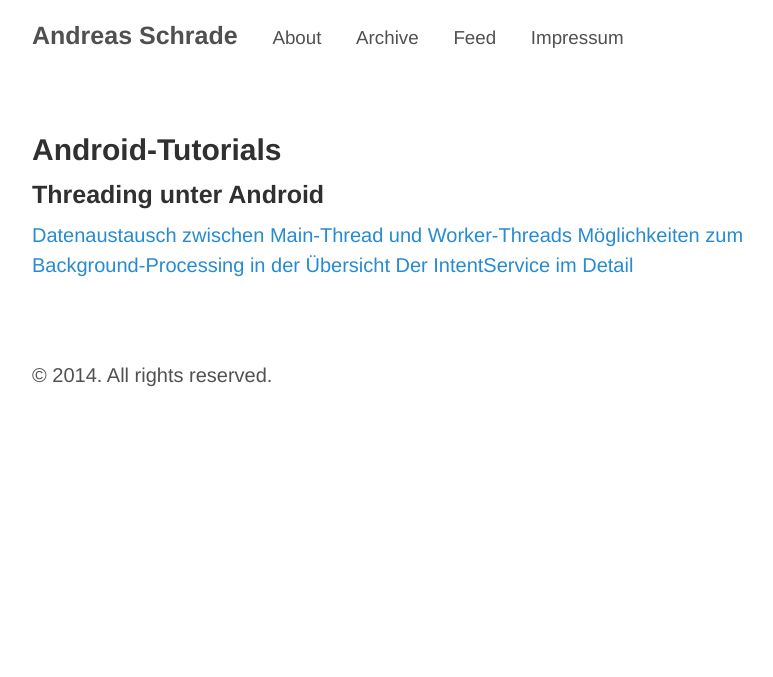
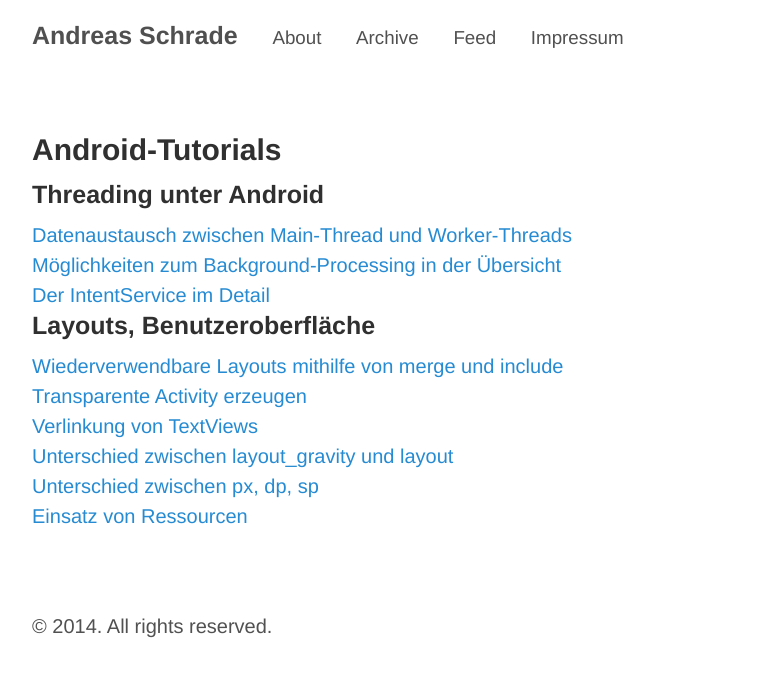
Before and after one commit to andreasschrade/andreasschrade.github.com, a Jekyll site: the page built from index.html, in a window 1280 px wide. Shown: the top 677 px of the page, without its empty margins (248-1021 px from the left). Built offline with Jekyll 4.4.1, drawn with Linux system fonts in a browser that asks for light colours; Markdown is read by kramdown in place of the engine named in the settings; the list of posts is cut into pages by our own code.

Commit message:
added homepage

```diff
--- a/index.html
+++ b/index.html
@@ -7,9 +7,16 @@
   <div class="post">
     <h2 class="post-title">Android-Tutorials</h2>
     <h3 class="post-title">Threading unter Android</h3>
-    <a href="{% post_url 2012-02-24-android-datenaustausch-zwischen-main-thread-und-worker-threads %}">Datenaustausch zwischen Main-Thread und Worker-Threads</a>
-    <a href="{% post_url 2014-06-17-android-moeglichkeiten-zum-background-processing-im-vergleich %}">Möglichkeiten zum Background-Processing in der Übersicht</a>
-    <a href="{% post_url 2014-06-17-android-verwendung-von-IntentService %}">Der IntentService im Detail</a>
+    <a href="{% post_url 2012-02-24-android-datenaustausch-zwischen-main-thread-und-worker-threads %}">Datenaustausch zwischen Main-Thread und Worker-Threads</a><br>
+    <a href="{% post_url 2014-06-17-android-moeglichkeiten-zum-background-processing-im-vergleich %}">Möglichkeiten zum Background-Processing in der Übersicht</a><br>
+    <a href="{% post_url 2014-06-17-android-verwendung-von-IntentService %}">Der IntentService im Detail</a><br>
+    <h3 class="post-title">Layouts, Benutzeroberfläche</h3>
+    <a href="{% post_url 2014-05-28-android-wiederverwendbare-layouts-mithilfe-von-merge-und-include %}">Wiederverwendbare Layouts mithilfe von merge und include</a> <br>
+    <a href="{% post_url 2014-03-10-android-transparente-activity %}">Transparente Activity erzeugen</a><br>
+    <a href="{% post_url 2014-04-05-android-verlinkte-textviews-erzeugen %}">Verlinkung von TextViews</a><br>
+    <a href="{% post_url 2014-02-28-android-unterschied-zwischen-layout-gravity-und-gravity %}">Unterschied zwischen layout_gravity und layout</a><br>
+    <a href="{% post_url 2013-12-20-android-unterschied-px-dp-sp %}">Unterschied zwischen px, dp, sp</a><br>
+    <a href="{% post_url 2011-09-10-android-ressources %}">Einsatz von Ressourcen</a> <br>
 
 
   </div>
```
